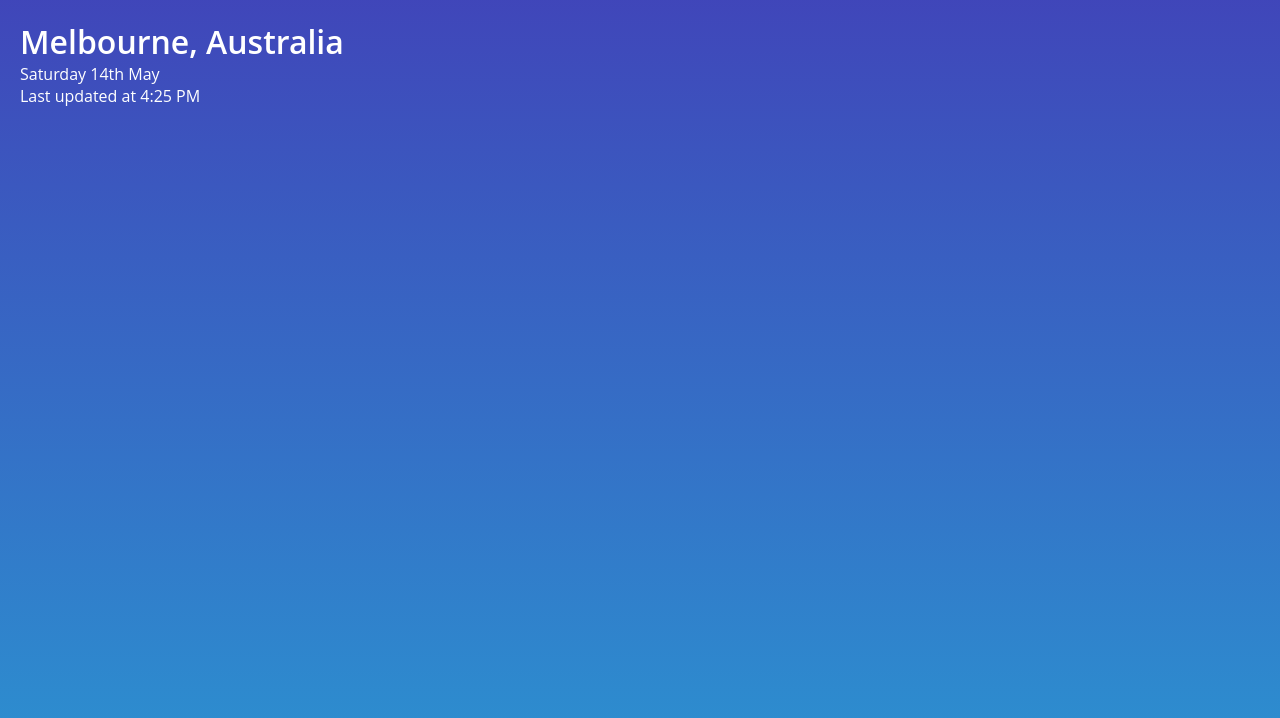
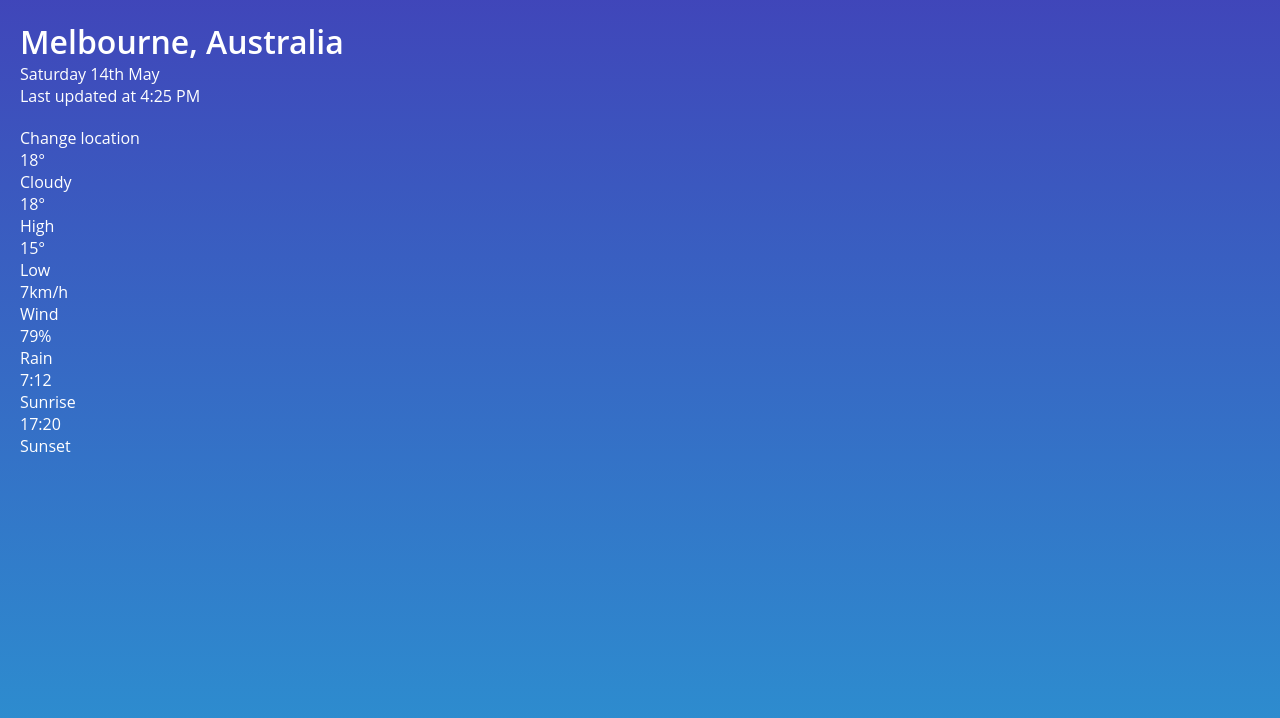
Before and after one commit to lyraddigital/react-weather-app-youtube, a React (Create React App) app: page / in a window 1280 px wide. Shown: the top 718 px of the page. Built offline with nearby package versions, Linux system fonts and the light colour scheme.

Commit message:
More content

```diff
--- a/src/App.css
+++ b/src/App.css
@@ -13,3 +13,7 @@
 .header>h1 {
     font-weight: 600;
 }
+
+.header>.changeLocation {
+    margin-top: 2rem;
+}
--- a/src/App.tsx
+++ b/src/App.tsx
@@ -8,7 +8,47 @@ function App() {
           <h1>Melbourne, Australia</h1>
           <div>Saturday 14th May</div>
           <div>Last updated at 4:25 PM</div>
+          <div className="changeLocation">
+            <a href="#">Change location</a>
+          </div>
         </header>
+        <div id="currentWeather">
+          <div className="currentTemperature">
+            <div className="iconContainer">
+              {/* This is where the SVG weather icon will go */}
+            </div>
+            <div className="contentContainer">
+              <div className="value">18&deg;</div>
+              <div className="summary">Cloudy</div>
+            </div>
+          </div>
+          <div className="currentStats">
+            <div>
+              <div className="value">18&deg;</div>
+              <div className="label">High</div>
+            </div>
+            <div>
+              <div className="value">15&deg;</div>
+              <div className="label">Low</div>
+            </div>
+            <div>
+              <div className="value">7km/h</div>
+              <div className="label">Wind</div>
+            </div>
+            <div>
+              <div className="value">79%</div>
+              <div className="label">Rain</div>
+            </div>
+            <div>
+              <div className="value">7:12</div>
+              <div className="label">Sunrise</div>
+            </div>
+            <div>
+              <div className="value">17:20</div>
+              <div className="label">Sunset</div>
+            </div>
+          </div>
+        </div>
       </div>
     </main>
   );
--- a/src/index.css
+++ b/src/index.css
@@ -14,3 +14,17 @@ body {
     font-size: 1.6rem;
     color: #FFF;
 }
+
+a,
+a:link,
+a:hover,
+a:visited,
+a:active {
+    color: #FFF;
+    text-decoration: none;
+}
+
+a:active,
+a:hover {
+    text-decoration: underline;
+}
```
